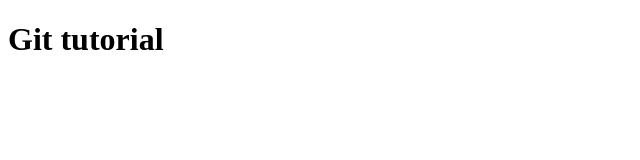
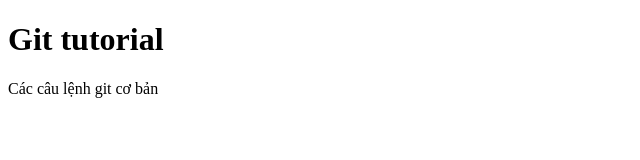
Before and after one commit to Minoah/tutorial, a plain HTML site: page index.html in a window 1280 px wide. Shown: the whole page, without its empty margins (0-640 px from the left). Drawn offline with Linux system fonts and the light colour scheme.

Commit message:
new change

```diff
--- a/index.html
+++ b/index.html
@@ -8,5 +8,6 @@
 </head>
 <body>
     <h1>Git tutorial</h1>
+    <p>Các câu lệnh git cơ bản</p>
 </body>
 </html>
```
